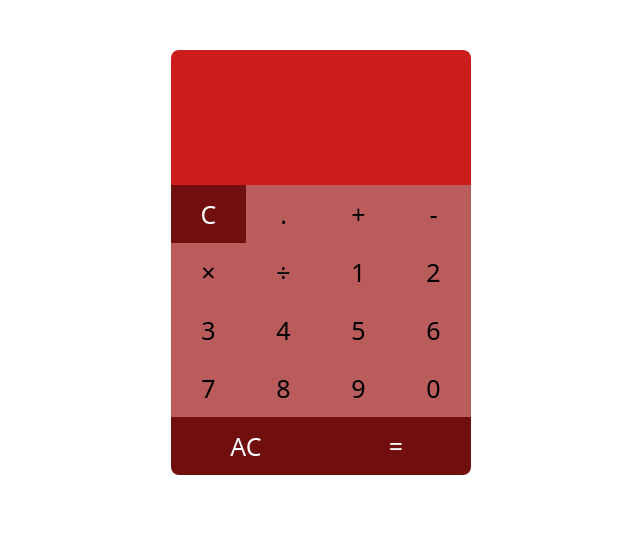
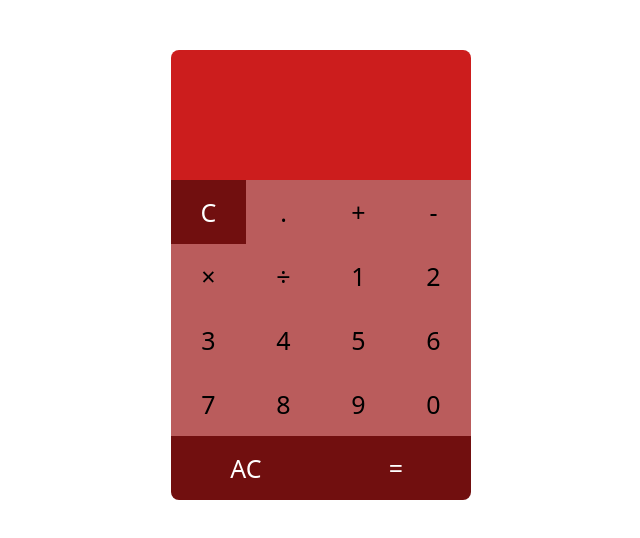
Before and after one commit to pranabacharya/calculator.js, a plain HTML site: page index.html in a window 1280 px wide. Shown: the whole page, without its empty margins (319-959 px from the left). Drawn offline with Linux system fonts and the light colour scheme.

Commit message:
updated the ui index.html

```diff
--- a/index.html
+++ b/index.html
@@ -15,14 +15,14 @@
         .container {
             margin-top: 50px;
         }
-        .calculator {
+        .calculator-box {
             margin: 0 auto;
             border-radius: 8px;
             width: 300px;
             height: 428px;
         }
         .answer-plate {
-            height: 65px;
+            height: 60px;
             padding: 35px 10px;
             background-color: rgb(204, 29, 29);
             border-radius: 8px 8px 0 0;
@@ -33,7 +33,7 @@
             overflow: auto;
         }
         button {
-            padding: 12px;
+            padding: 15px;
             text-align: center;
             font-size: 25px;
             width: 25%;
@@ -41,10 +41,11 @@
             border: none;
             background-color: rgba(165, 42, 42, 0.765);
             opacity: 1;
-            transition: opacity 10ms linear;
+            transition: opacity 20ms linear;
+            user-select: none;
         }
         button:active {
-            opacity: .7;
+            opacity: .5;
         }
         .all-controls {
             display: flex;
@@ -64,11 +65,23 @@
         .equal {
             border-radius: 0px 0 8px 0;
         }
+        ::-webkit-scrollbar {
+            width: 3px;
+        }
+        ::-webkit-scrollbar-track {
+            background: #2c8a00;
+        }
+        ::-webkit-scrollbar-thumb {
+            background: rgb(47, 10, 255);
+        }
+        ::-webkit-scrollbar-thumb:hover {
+            background: rgb(4, 1, 52);
+        }
     </style>
 </head>
 <body>
     <div class="container">
-        <div class="calculator box">
+        <div class="calculator-box">
             <div class="answer-plate"></div>
             <div class="all-controls">
                 <button class="cl" data-cl value="clear">C</button>
```
